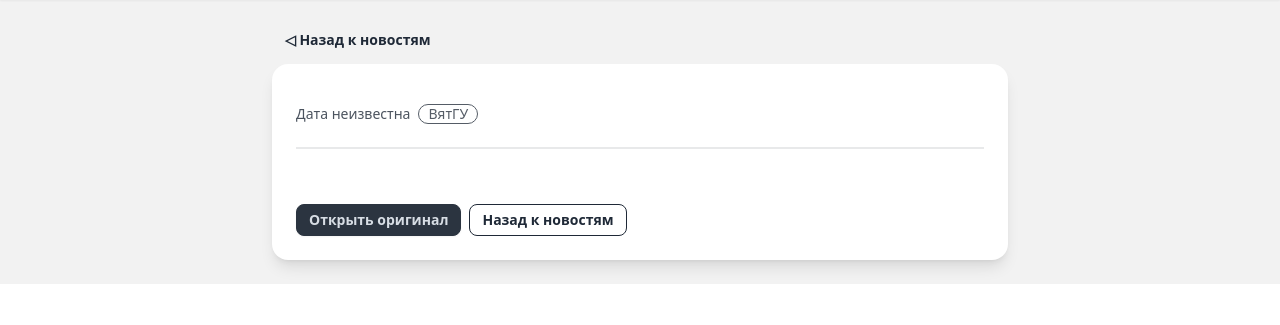
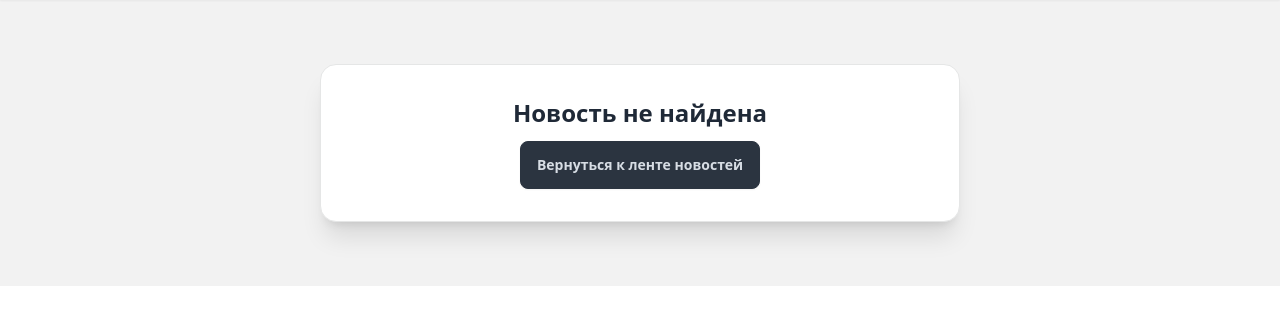
Before and after one commit to dianalianguzova/Aggregator, a FastAPI app: template Aggregator/Web/templates/components/news_page.html in a window 1280 px wide. Shown: the part 64-389 px from the top of the page. Run offline with FastAPI, Linux system fonts and the light colour scheme; the template is opened without the code that fills it, so the values that code supplies are empty; parts of the project's set-up code (start-up, migrations or seed data) failed here and were passed over; some libraries are stand-ins or nearby versions.

Commit message:
bugs fix

```diff
--- a/Aggregator/Web/templates/components/news_page.html
+++ b/Aggregator/Web/templates/components/news_page.html
@@ -2,6 +2,25 @@
 {% set hide_filters = True %}
 
 {% block main %}
+{% if not news %}
+
+<div class="max-w-2xl mx-auto px-4 py-10">
+    <div class="card bg-base-100 shadow-xl border border-base-300">
+        <div class="card-body items-center text-center">
+            <h1 class="text-2xl font-bold">
+                Новость не найдена
+            </h1>
+            <div class="mt-1">
+                <a href="/vyatsu.news/"
+                   class="btn btn-neutral">
+                    Вернуться к ленте новостей
+                </a>
+            </div>
+        </div>
+    </div>
+</div>
+
+{% else %}
 <div class="max-w-3xl mx-auto px-2 sm:px-4">
 
     {% set query_parts = [] %}
@@ -102,4 +121,5 @@
         </div>
     </article>
 </div>
+{% endif %}
 {% endblock %}
--- a/Aggregator/main.py
+++ b/Aggregator/main.py
@@ -10,29 +10,21 @@ from Aggregator.DataBase.db.DbConnection import DBConnection
 db_connection = DBConnection()
 templates = Jinja2Templates(directory="Web/templates")
 
-app = FastAPI(
-    title="News Aggregator API",
-    description="API для агрегатора новостей вуза",
-    version="1.0.0"
-)
+app = FastAPI()
 
-app.mount("/media", StaticFiles(directory="DataParser/media"), name="media")
-app.mount("/static", StaticFiles(directory="Web/static"), name="static")
+app.mount("/media", StaticFiles(directory="DataParser/media"), name="media")  # медиа для тг постов
+app.mount("/static", StaticFiles(directory="Web/static"), name="static") # лого
 
-# настройка CORS
 app.add_middleware(
     CORSMiddleware,
     allow_origins=["*"],
     allow_credentials=True,
-    allow_methods=["GET", "OPTIONS"],
+    allow_methods=["GET"],
     allow_headers=["*"],
 )
 
-# инициализация контроллеров
 news_page_controller = NewsPageController(db_connection, templates)
-
-# подключение маршрутов
-app.include_router(news_page_controller.router)
+app.include_router(news_page_controller.router) # подключение маршрутов
 
 @app.get("/")
 async def root():
```
Also changed, not shown: Aggregator/Web/templates/components/filters.html (+9 -13 lines).
